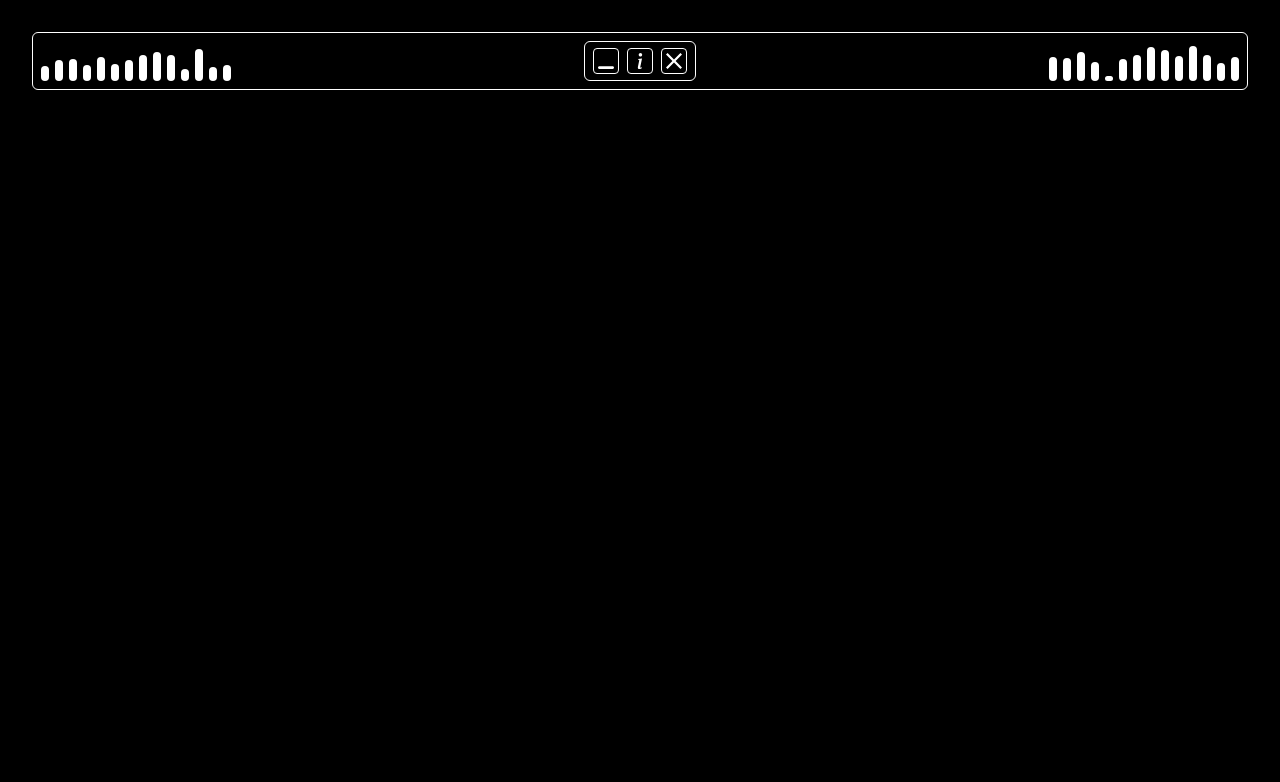
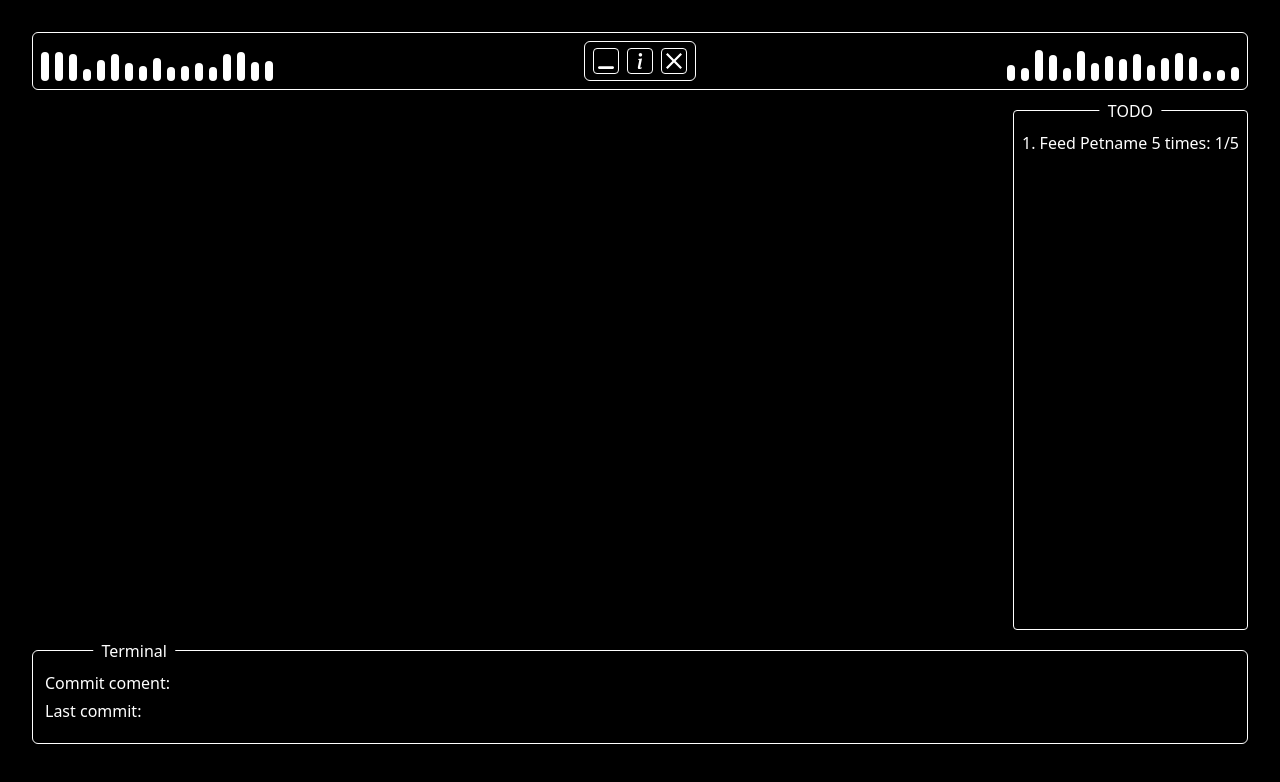
Before and after one commit to Friendlesso/Project-c, a React (Vite) app: page / in a window 1280 px wide. Shown: the top 782 px of the page. Built offline with nearby package versions, Linux system fonts and the light colour scheme.

Commit message:
Stracture for the terminal(still needs fixing)

```diff
--- a/dist-electron/main.js
+++ b/dist-electron/main.js
@@ -13,7 +13,7 @@ let win;
 function createWindow() {
   win = new BrowserWindow({
     icon: path.join(process.env.VITE_PUBLIC, "electron-vite.svg"),
-    width: 600,
+    width: 700,
     height: 770,
     minimizable: true,
     maximizable: false,
--- a/electron/main.ts
+++ b/electron/main.ts
@@ -29,7 +29,7 @@ let win: BrowserWindow | null
 function createWindow() {
   win = new BrowserWindow({
     icon: path.join(process.env.VITE_PUBLIC, 'electron-vite.svg'),
-    width: 600,
+    width: 700,
     height: 770,
     minimizable: true,
     maximizable: false,
--- a/src/App.tsx
+++ b/src/App.tsx
@@ -1,12 +1,20 @@
 import "./index.css"
 import './App.css'
 import { Header } from './components/Header/Header'
+import { Todo } from "./components/Todo"
+import { Terminal } from "./components/Terminal/Terminal"
 
 function App() {
 
   return (
     <>
-      <Header />
+      <div className="flex flex-col ">
+        <Header />
+        <section className="flex justify-end">
+          <Todo />
+        </section>
+        <Terminal />
+      </div>
     </>
   )
 }
--- a/src/components/Header/SoundBar.tsx
+++ b/src/components/Header/SoundBar.tsx
@@ -7,7 +7,7 @@ interface FakeVisualizerProps{
 }
 
 export const FakeVisualizer : React.FC<FakeVisualizerProps> = ({
-  barCount = 14,
+  barCount = 17,
   maxHeight = 40,
   speed = 75
   }) => {
--- /dev/null
+++ b/src/components/Terminal/Terminal.tsx
@@ -0,0 +1,11 @@
+export function Terminal() {
+  return(
+    <section className="flex flex-col flex-1 w-full relative border border-white rounded-md mt-5">
+      <h1 className="px-2 py-2 bg-black  absolute top-0 left-1/12 -translate-x-1/2 -translate-y-1/2">Terminal</h1>
+      <div className="flex flex-col items-start px-3 py-5 gap-1">
+        <p>Commit coment:</p>
+        <p>Last commit:</p>
+      </div>
+    </section>
+  )
+}
--- /dev/null
+++ b/src/components/Todo.tsx
@@ -0,0 +1,9 @@
+export function Todo() {
+  return (
+    <aside className="border border-white rounded-sm relative h-[65vh] w-0.5/1 mt-5 px-2">
+      <h1 className="text-white absolute bg-black px-2 top-0 left-1/2 -translate-x-1/2 -translate-y-1/2">TODO</h1>
+      {/* Logic for making tasks  */}
+      <p className="text-white mt-5">1. Feed Petname 5 times: 1/5</p>
+    </aside>
+  )
+}
--- a/src/index.css
+++ b/src/index.css
@@ -3,4 +3,5 @@
 
 body {
   background-color: #000000;
+  color: white;
 }
```
Also changed, not shown: src/components/1.html (deleted).
